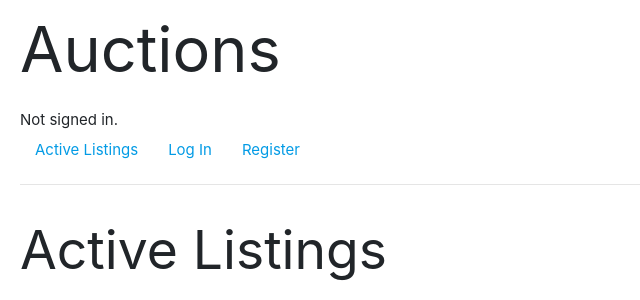
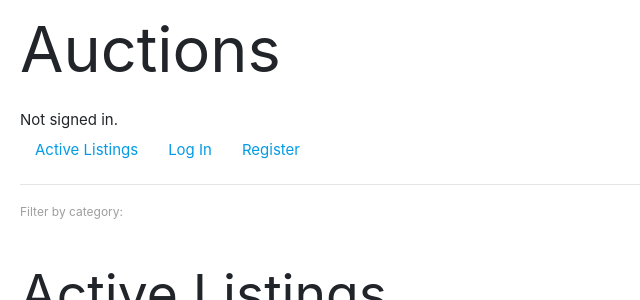
Before and after one commit to janekzimoch/web_dev_practice, a Django app: page / in a window 1280 px wide. Shown: the part 47-347 px from the top of the page, without its empty margins (0-640 px from the left). Run offline with Django 3.2, Linux system fonts and the light colour scheme; data comes from the database, SQL or seed files in the repository; both versions use the stored data as it was after the commit; some libraries are stand-ins or nearby versions.

Commit message:
implemented comma separated category filtering system. User can add categories and then in every view, filter apearing categories by these categories. I still need to make sure to not have duplicate cateogires and to do some string parsing on categories, also perhaps add some autocomplete for categories out of those that already exist

```diff
--- a/commerce/auctions/models.py
+++ b/commerce/auctions/models.py
@@ -18,6 +18,10 @@ class Listing(models.Model):
     def __str__(self):
         return f"Owner: {self.username}; item: {self.title}, descirption: {self.description}"
 
+class Category(models.Model):
+    listing = models.ForeignKey(Listing, on_delete=models.CASCADE, related_name='listings_categories')
+    category = models.CharField(max_length=256)
+
 class Watchlist(models.Model):
     user = models.ForeignKey(User, on_delete=models.CASCADE, related_name='watched_listings')
     listing = models.ForeignKey(Listing, on_delete=models.CASCADE, related_name='watching_users')
--- a/commerce/auctions/templates/auctions/add_listing.html
+++ b/commerce/auctions/templates/auctions/add_listing.html
@@ -17,6 +17,9 @@
       <div class="form-group">
         <input class="form-control" type="text" name="img_url" placeholder="Img URL (optional)">
       </div>
+      <div class="form-group">
+        <input class="form-control" type="text" name="categories" placeholder="Enter comadseparated categories">
+      </div>
       <input class="btn btn-primary" type="submit" value="Add listing">
     </form>
 {% endblock %}
--- a/commerce/auctions/templates/auctions/index.html
+++ b/commerce/auctions/templates/auctions/index.html
@@ -32,8 +32,18 @@
         <input type="submit" value="Add Listing">
       </form>
     {% endif %}
+    <form action="{% url view_type %}" method="post">
+      {% csrf_token %}
+      <label for="category">Filter by category:</label>
+      <select onchange="this.form.submit()" name="category" id="category">
+        <option value="All" {% if sel_cat == All %}selected{% endif %}>All</option>
+        {% for cat in categories %}
+          <option value="{{ cat.category }}" {% if sel_cat == cat.category %}selected{% endif %}>{{ cat.category }}</option>
+        {% endfor %}
+      </select>
+    </form>
+    <h2>Active Listings</h2>
 
-    <h2>Active Listings</h2>
     {% for listing in listings %}
       <div class="listing contain_link">
         <a class="span" href="{% url 'listing' id=listing.id %}"><span></span></a>
--- a/commerce/auctions/views.py
+++ b/commerce/auctions/views.py
@@ -9,45 +9,75 @@ from django import forms
 from .models import User
 from .models import Listing
 from .models import Watchlist
+from .models import Category
 
+def _apply_category(request, listings):
+    if request.method == 'POST' and request.POST['category'] != 'All':
+        print(request.POST.get('listings'))
+        print('123')
+        sel_cat = request.POST['category']
+        list_ = Category.objects.filter(category=sel_cat).values_list('listing', flat=True)
+        listings = listings.filter(id__in=list_)
+    else:
+        sel_cat = 'All'
+        listings = listings.all()
+    return listings, sel_cat
 
 def index(request):
+    categories = Category.objects.all()
+    # print(request.context.listings)
     listings = Listing.objects.all()
+    listings, sel_cat = _apply_category(request, listings)
     return render(request, "auctions/index.html", {
         "listings": listings,
+        "sel_cat": sel_cat,
+        "view_type": 'index',
+        "categories": categories,
     })
 
 def my_listings(request):
     """ The same as index() however listis only your listings """
-    listings = []
     user = str(request.user)
-    for l in Listing.objects.all():
-        if user == l.username:
-            listings.append(l)
+    categories = Category.objects.all()
+    listings = Listing.objects.filter(username=user)
+    print(listings)
+    listings, sel_cat = _apply_category(request, listings)
+    print(listings)
     return render(request, "auctions/index.html", {
         "listings": listings,
+        "sel_cat": sel_cat,
+        "view_type": 'my_listings',
+        "categories": categories,
     })
 
 def my_biddings(request):
     listings = []
     biddings = request.user.my_biddings.all()
     for listing in biddings:
-        print(listing.username)
-        print(listing.bidder)
         if str(listing.username) != str(listing.bidder):
             listings.append(listing)
+    listings, sel_cat = _apply_category(request, listings)
+    categories = Category.objects.all()
     return render(request, "auctions/index.html", {
         "listings": listings,
+        "sel_cat": sel_cat,
+        "view_type": 'my_biddings',
+        "categories": categories,
     })
 
 def my_watchlist(request):
     listings = []
-    watched_listings = request.user.watched_listings.all()
-    for w in watched_listings:
-        listing = Listing.objects.get(id=w.listing.id)
-        listings.append(listing)
+    watched_listings_ids = request.user.watched_listings.all().values_list('listing', flat=True)
+    listings = Listing.objects.filter(id__in=watched_listings_ids)
+    print(listings)
+    listings, sel_cat = _apply_category(request, listings)
+    print(listings)
+    categories = Category.objects.all()
     return render(request, "auctions/index.html", {
         "listings": listings,
+        "sel_cat": sel_cat,
+        "view_type": 'my_watchlist',
+        "categories": categories,
     })
 
 def _is_in_watchlist(request, id):
@@ -77,11 +107,15 @@ def add_to_watchlist(request, id):
 
 def listing(request, id):
     listing = Listing.objects.get(id=id)
+    categories = listing.listings_categories.all()
+    print(listing)
+    print(categories)
     is_in_watchlist_bool = _is_in_watchlist(request, id)
     return render(request, "auctions/listing.html", {
         "listing": listing,
         "min_bid": listing.bid + 0.01,
-        "is_in_watchlist": is_in_watchlist_bool
+        "is_in_watchlist": is_in_watchlist_bool,
+        "categories": categories,
     })
 
 def bid(request, id):
@@ -156,9 +190,18 @@ def add_listing(request):
             description = request.POST["description"],
             img_url = request.POST["img_url"],
             bid = request.POST["bid"],
-            bidder = request.user  # note we need to initiate as owner (even thou he is not a bidder), because we can't set a default to anything meanigful.
+            bidder = request.user
+          # note we need to initiate as owner (even thou he is not a bidder), because we can't set a default to anything meanigful.
         )
         listing.save()
+        print(request.POST["categories"])
+        print(request.POST["categories"].split(', '))
+        for cat in request.POST["categories"].split(', '):
+            category = Category(
+                listing = listing,
+                category = cat
+            )
+            category.save()
         return HttpResponseRedirect(reverse("index"))
     else:
         return render(request, "auctions/add_listing.html")
```
Also changed, not shown: commerce/auctions/migrations/0007_category.py (added), commerce/db.sqlite3.
